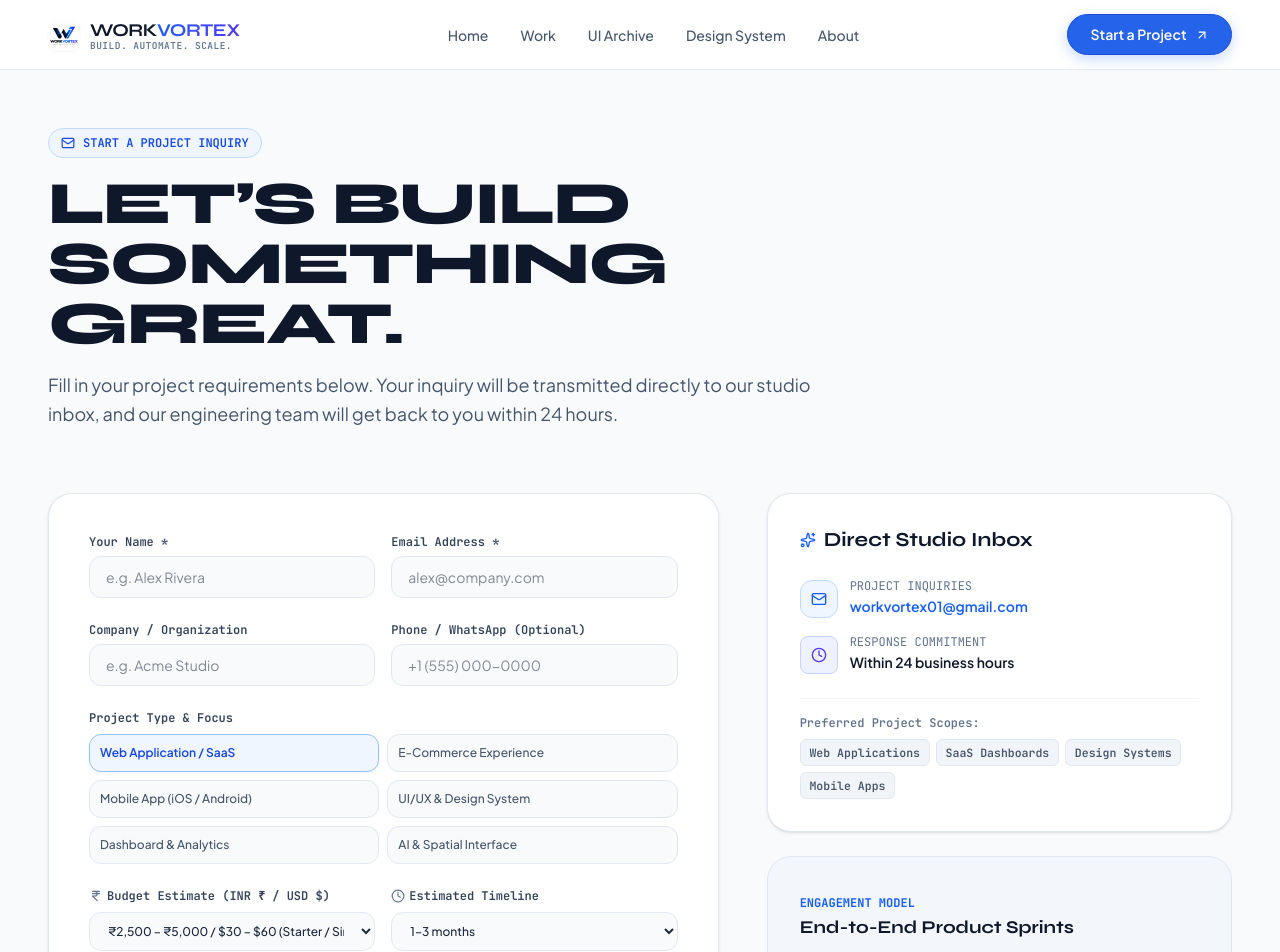
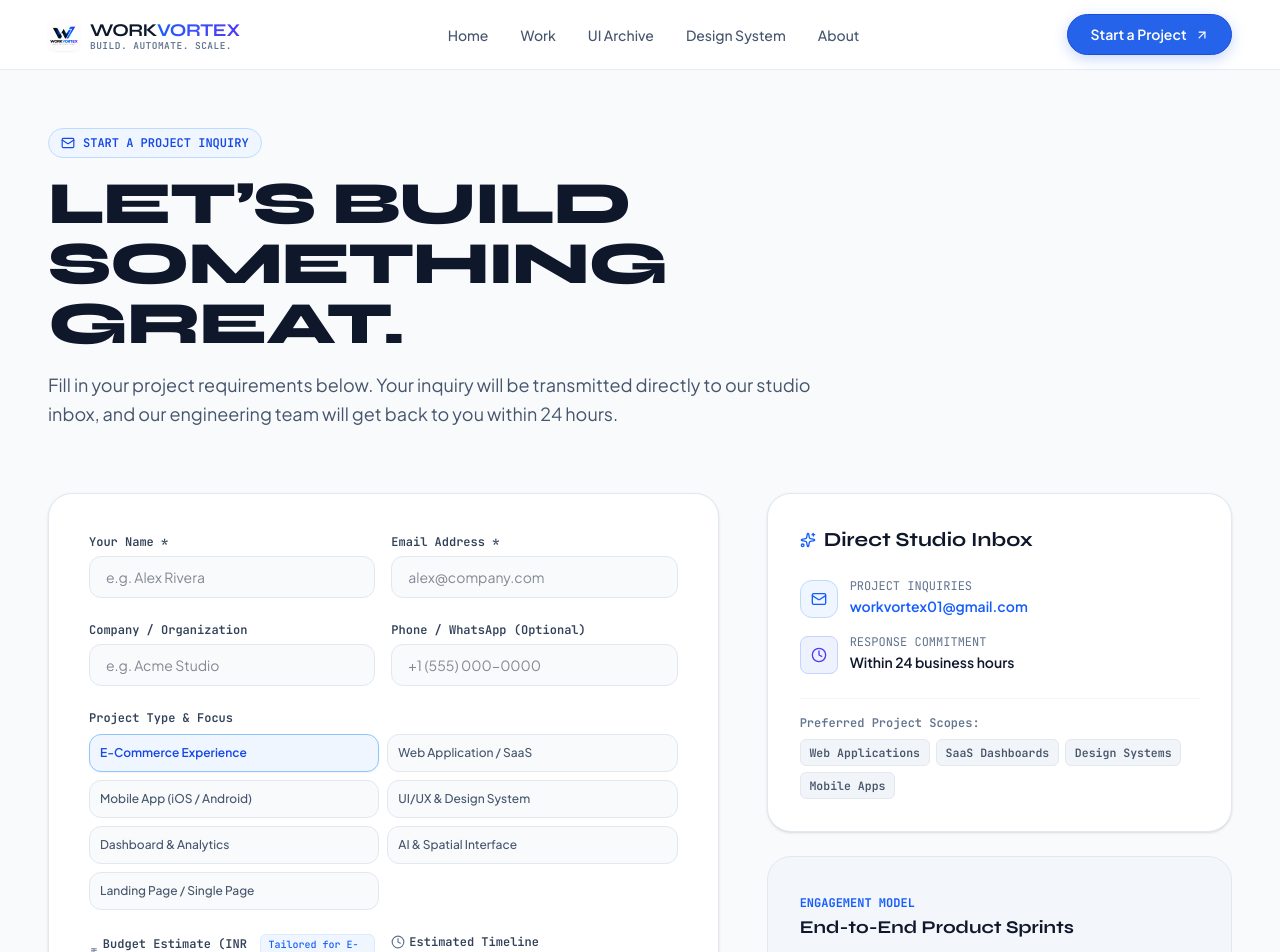
Before and after one commit to samasanjay/VORTEX, a React (Vite) app: page /contact in a window 1280 px wide. Shown: the top 952 px of the page. Built offline with nearby package versions, Linux system fonts and the light colour scheme.

Commit message:
Implement dynamic category-based minimal pricing options in ContactPage

```diff
--- a/src/pages/ContactPage.tsx
+++ b/src/pages/ContactPage.tsx
@@ -20,13 +20,70 @@ import {
 } from '../utils/sendEmail';
 
 export const ContactPage: React.FC = () => {
+  const projectTypes = [
+    'E-Commerce Experience',
+    'Web Application / SaaS',
+    'Mobile App (iOS / Android)',
+    'UI/UX & Design System',
+    'Dashboard & Analytics',
+    'AI & Spatial Interface',
+    'Landing Page / Single Page',
+  ];
+
+  const budgetOptionsMap: Record<string, string[]> = {
+    'E-Commerce Experience': [
+      '₹3,999 – ₹7,999 / $48 – $95 (Starter E-Commerce / Single Product)',
+      '₹8,000 – ₹15,999 / $95 – $190 (Multi-Product Store + Cart & Inventory)',
+      '₹16,000 – ₹32,000 / $190 – $385 (Custom E-Com Store + Payment Gateways)',
+      '₹32,000+ / $385+ (Headless Shopify / Next.js Marketplace)',
+      'Flexible / Custom Scope',
+    ],
+    'Web Application / SaaS': [
+      '₹6,999 – ₹14,999 / $85 – $180 (MVP / Core Feature Web App)',
+      '₹15,000 – ₹29,999 / $180 – $360 (Full-Stack Web App & Database)',
+      '₹30,000 – ₹55,000 / $360 – $660 (Multi-Tenant SaaS with Auth & Billing)',
+      '₹55,000+ / $660+ (Enterprise Cloud Software)',
+      'Flexible / Custom Scope',
+    ],
+    'Mobile App (iOS / Android)': [
+      '₹9,999 – ₹19,999 / $120 – $240 (Cross-Platform MVP App)',
+      '₹20,000 – ₹38,000 / $240 – $460 (Feature-Rich iOS + Android App)',
+      '₹38,000 – ₹70,000+ / $460 – $850+ (Advanced App + Backend APIs)',
+      'Flexible / Custom Scope',
+    ],
+    'UI/UX & Design System': [
+      '₹2,499 – ₹5,999 / $30 – $72 (Figma Prototype & Wireframes)',
+      '₹6,000 – ₹12,999 / $72 – $155 (Complete Web/App UI Screens)',
+      '₹13,000 – ₹24,999 / $155 – $300 (Design System & Reusable Components)',
+      'Flexible / Custom Scope',
+    ],
+    'Dashboard & Analytics': [
+      '₹4,999 – ₹11,999 / $60 – $145 (Interactive Charts & Metrics)',
+      '₹12,000 – ₹24,999 / $145 – $300 (Admin Dashboard & Role Management)',
+      '₹25,000 – ₹48,000+ / $300 – $580+ (Real-Time Analytics Suite)',
+      'Flexible / Custom Scope',
+    ],
+    'AI & Spatial Interface': [
+      '₹6,999 – ₹15,999 / $85 – $190 (AI Assistant / Chatbot Integration)',
+      '₹16,000 – ₹35,000 / $190 – $420 (Three.js / 3D Web Experience)',
+      '₹35,000 – ₹65,000+ / $420 – $780+ (Custom AI Model Pipeline & 3D UI)',
+      'Flexible / Custom Scope',
+    ],
+    'Landing Page / Single Page': [
+      '₹1,999 – ₹3,999 / $25 – $48 (Clean Modern Single Page)',
+      '₹4,000 – ₹7,999 / $48 – $95 (Interactive Promo & 3D Hero)',
+      '₹8,000 – ₹14,999 / $95 – $180 (High-Conversion Product Showcase)',
+      'Flexible / Custom Scope',
+    ],
+  };
+
   const [formData, setFormData] = useState<ContactFormData>({
     name: '',
     email: '',
     company: '',
     phone: '',
-    projectType: 'Web Application / SaaS',
-    budgetRange: '₹5,000 – ₹12,000 / $60 – $145',
+    projectType: 'E-Commerce Experience',
+    budgetRange: '₹3,999 – ₹7,999 / $48 – $95 (Starter E-Commerce / Single Product)',
     timeline: '1–3 months',
     message: '',
   });
@@ -35,23 +92,14 @@ export const ContactPage: React.FC = () => {
   const [submitted, setSubmitted] = useState<boolean>(false);
   const [statusMessage, setStatusMessage] = useState<string>('');
 
-  const projectTypes = [
-    'Web Application / SaaS',
-    'E-Commerce Experience',
-    'Mobile App (iOS / Android)',
-    'UI/UX & Design System',
-    'Dashboard & Analytics',
-    'AI & Spatial Interface',
-  ];
-
-  const budgetOptions = [
-    '₹2,500 – ₹5,000 / $30 – $60 (Starter / Single Page)',
-    '₹5,000 – ₹12,000 / $60 – $145 (Standard Business Website)',
-    '₹12,000 – ₹25,000 / $145 – $300 (Web App / UI/UX Design)',
-    '₹25,000 – ₹50,000 / $300 – $600 (Full SaaS / Dashboard)',
-    '₹50,000+ / $600+ (Advanced / Custom Scope)',
-    'Flexible / Open for Discussion',
-  ];
+  const handleProjectTypeSelect = (type: string) => {
+    const options = budgetOptionsMap[type] || budgetOptionsMap['Web Application / SaaS'];
+    setFormData((prev) => ({
+      ...prev,
+      projectType: type,
+      budgetRange: options[0],
+    }));
+  };
 
   const timelineOptions = ['< 1 month', '1–3 months', '3–6 months', 'Flexible'];
 
@@ -187,8 +235,8 @@ export const ContactPage: React.FC = () => {
                         email: '',
                         company: '',
                         phone: '',
-                        projectType: 'Web Application / SaaS',
-                        budgetRange: '₹5,000 – ₹12,000 / $60 – $145',
+                        projectType: 'E-Commerce Experience',
+                        budgetRange: '₹3,999 – ₹7,999 / $48 – $95 (Starter E-Commerce / Single Product)',
                         timeline: '1–3 months',
                         message: '',
                       });
@@ -276,7 +324,7 @@ export const ContactPage: React.FC = () => {
                       <button
                         type="button"
                         key={type}
-                        onClick={() => setFormData({ ...formData, projectType: type })}
+                        onClick={() => handleProjectTypeSelect(type)}
                         className={`p-2.5 rounded-xl text-left text-xs font-medium border transition-colors ${
                           formData.projectType === type
                             ? 'bg-blue-50 border-blue-300 text-blue-700 font-semibold shadow-xs'
@@ -293,16 +341,21 @@ export const ContactPage: React.FC = () => {
                 <div className="grid grid-cols-1 sm:grid-cols-2 gap-4">
                   {/* Budget */}
                   <div className="space-y-2">
-                    <label className="text-xs font-mono font-semibold text-slate-700 block flex items-center gap-1">
-                      <IndianRupee className="w-3.5 h-3.5 text-slate-500" />
-                      <span>Budget Estimate (INR ₹ / USD $)</span>
-                    </label>
+                    <div className="flex items-center justify-between">
+                      <label className="text-xs font-mono font-semibold text-slate-700 block flex items-center gap-1">
+                        <IndianRupee className="w-3.5 h-3.5 text-slate-500" />
+                        <span>Budget Estimate (INR ₹ / USD $)</span>
+                      </label>
+                      <span className="text-[10px] font-mono text-blue-600 font-medium bg-blue-50 px-2 py-0.5 rounded-md border border-blue-100">
+                        Tailored for {formData.projectType.split(' ')[0]}
+                      </span>
+                    </div>
                     <select
                       value={formData.budgetRange}
                       onChange={(e) => setFormData({ ...formData, budgetRange: e.target.value })}
                       className="w-full px-3.5 py-2.5 rounded-xl bg-slate-50 border border-slate-200 text-xs font-medium text-slate-800 focus:outline-none focus:border-blue-500 focus:bg-white"
                     >
-                      {budgetOptions.map((b) => (
+                      {(budgetOptionsMap[formData.projectType] || budgetOptionsMap['Web Application / SaaS']).map((b) => (
                         <option key={b} value={b}>
                           {b}
                         </option>
```
